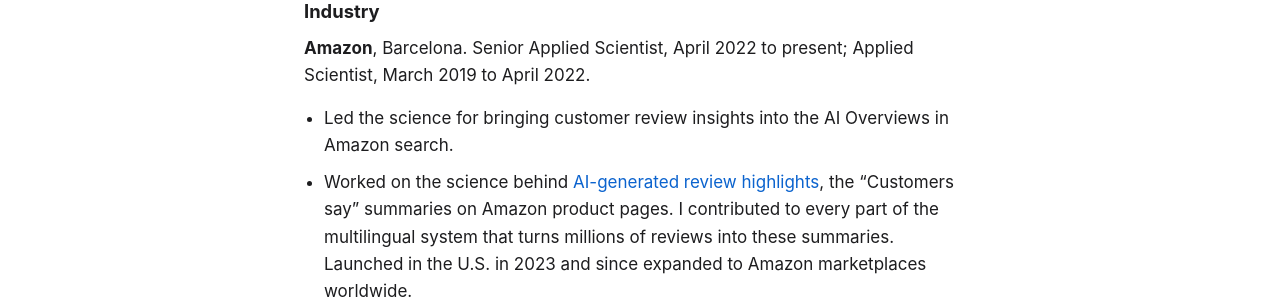
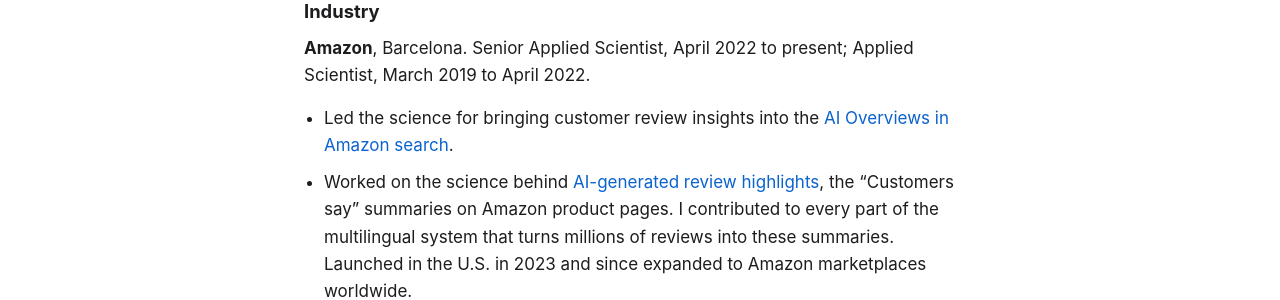
Before and after one commit to diegma/diegma.github.io, a Jekyll site: the page built from pages/about.md, in a window 1280 px wide. Shown: the part 255-555 px from the top of the page. Built offline with Jekyll 4.4.1, drawn with Linux system fonts in a browser that asks for light colours; part of the change alters nothing that is shown.

```diff
--- a/pages/about.md
+++ b/pages/about.md
@@ -12,7 +12,7 @@ I spent ten years in academic research before joining Amazon in 2019.
 **Amazon**, Barcelona. Senior Applied Scientist, April 2022 to present;
 Applied Scientist, March 2019 to April 2022.
 
-- Led the science for bringing customer review insights into the AI Overviews in Amazon search.
+- Led the science for bringing customer review insights into the [AI Overviews in Amazon search](https://www.aboutamazon.com/news/retail/how-to-use-amazon-shopping-ai-assistant).
 - Worked on the science behind [AI-generated review highlights](https://www.aboutamazon.com/news/amazon-ai/amazon-improves-customer-reviews-with-generative-ai),
   the "Customers say" summaries on Amazon product pages. I contributed to every part of the multilingual
   system that turns millions of reviews into these summaries. Launched in the U.S. in 2023 and since
```
